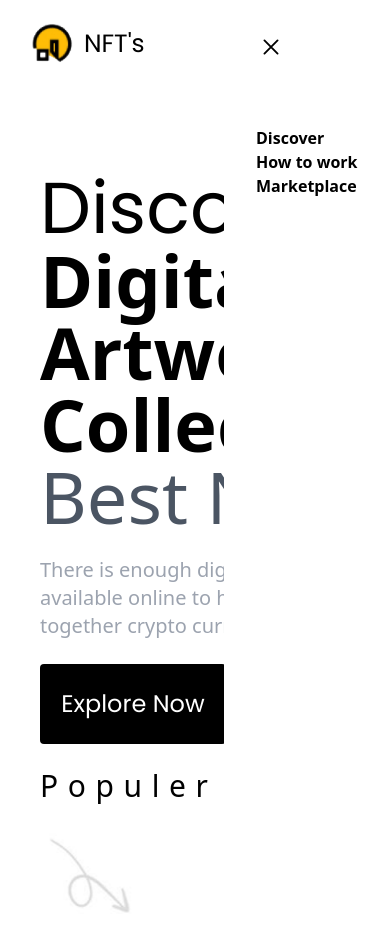
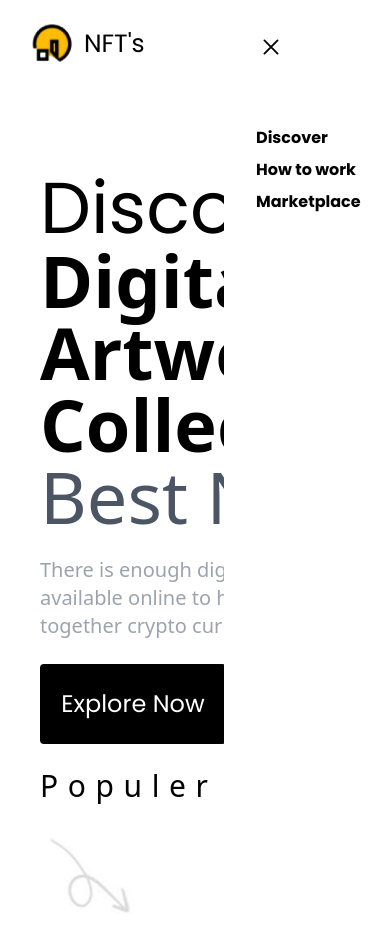
Before and after one commit to code-sharad/NFT-landing-page, a React (Vite) app: page / in a window 390 px wide. Both pictures are taken after a click on the icon 339 px from the left and 39 px from the top of the page. Built offline with nearby package versions, Linux system fonts and the light colour scheme.

Commit message:
Update Navbar component styling

```diff
--- a/src/components/Navbar.tsx
+++ b/src/components/Navbar.tsx
@@ -53,7 +53,7 @@ export default function Navbar() {
               onClick={() => setMenu(false)}
               className="mt-0 mb-8 text-3xl cursor-pointer"
             />
-            <ul className="list-none font-bold ">
+            <ul className="list-none flex  flex-col gap-2 font-poppins_normal font-bold ">
               <li>Discover</li>
               <li>How to work </li>
               <li>Marketplace</li>
```
